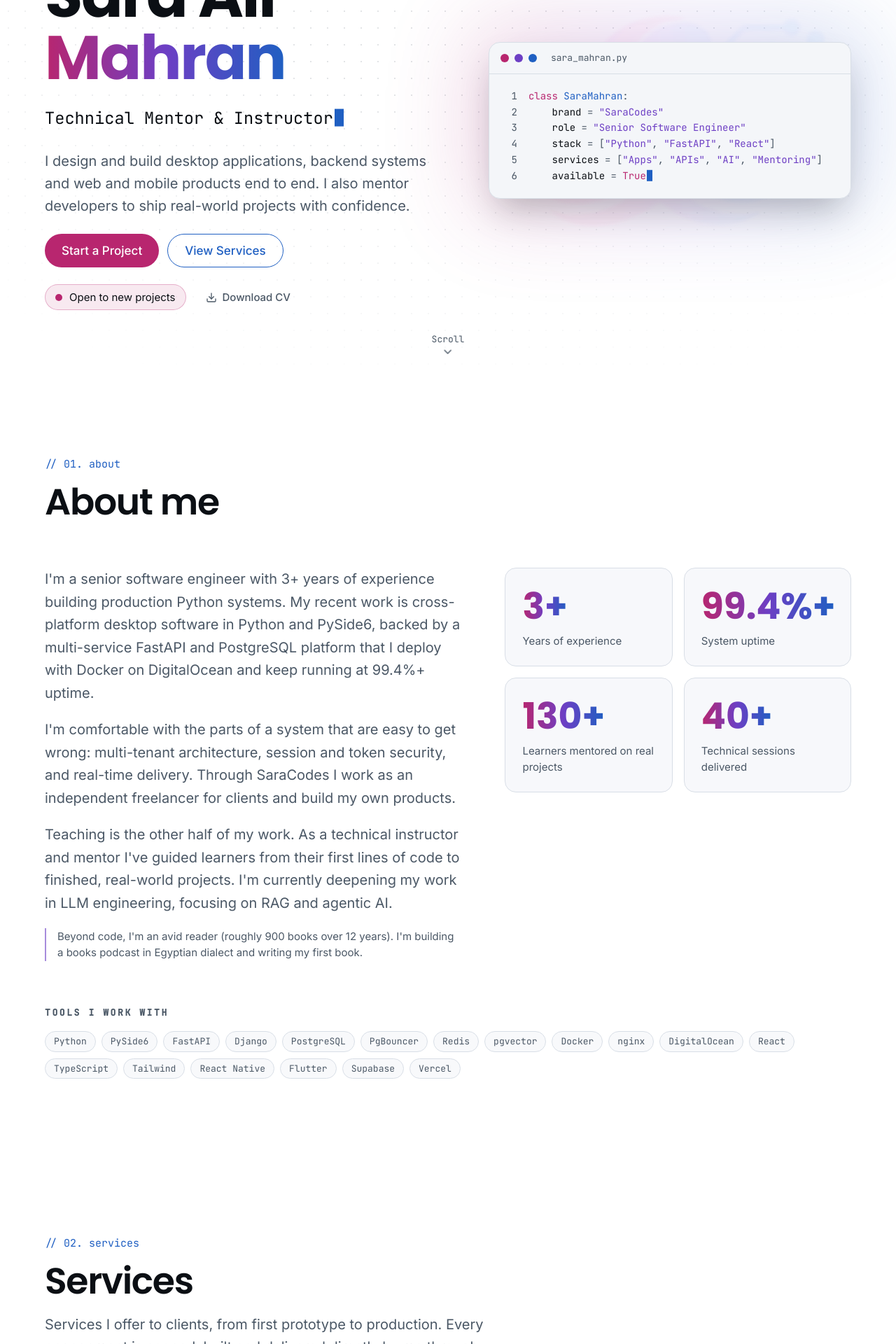
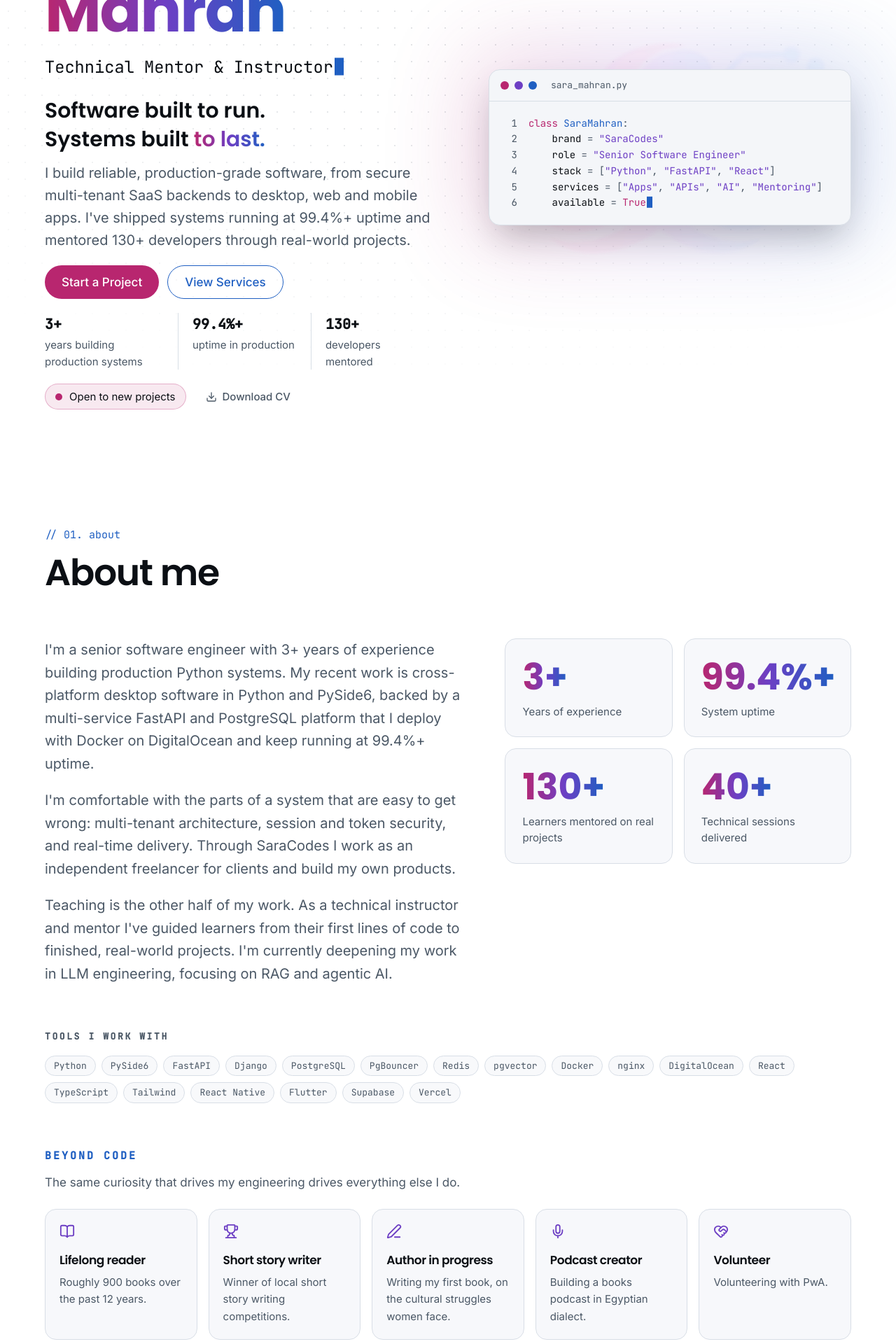
Before and after one commit to SaraMahran/saracodes, a React (Vite) app: page / in a window 1280 px wide. Shown: the part 260-2180 px from the top of the page at 70% size. Built offline with nearby package versions, Linux system fonts and the light colour scheme.

Commit message:
feat(hero): refresh hero copy, add proof strip and a Beyond code block

```diff
--- a/src/data/content.ts
+++ b/src/data/content.ts
@@ -100,8 +100,17 @@ export const content: Content = {
   hero: {
     name: 'Sara Ali Mahran',
     roles: ['Senior Software Engineer', 'Technical Mentor & Instructor', 'Product Builder'],
+    // Shown above the intro; the last two words get the brand gradient.
+    tagline: 'Software built to run. Systems built to last.',
     intro:
-      'I design and build desktop applications, backend systems and web and mobile products end to end. I also mentor developers to ship real-world projects with confidence.',
+      "I build reliable, production-grade software, from secure multi-tenant SaaS backends to desktop, web and mobile apps. I've shipped systems running at 99.4%+ uptime and mentored 130+ developers through real-world projects.",
+    // Compact proof strip under the CTAs.
+    proofLabel: 'Highlights',
+    proof: [
+      { value: '3+', label: 'years building production systems' },
+      { value: '99.4%+', label: 'uptime in production' },
+      { value: '130+', label: 'developers mentored' },
+    ],
     primaryCta: 'Start a Project',
     secondaryCta: 'View Services',
     availability: 'Open to new projects',
@@ -138,9 +147,38 @@ export const content: Content = {
       { label: 'Learners mentored on real projects', value: '130+' },
       { label: 'Technical sessions delivered', value: '40+' },
     ],
-    // optional: delete if not wanted
-    beyondCode:
-      "Beyond code, I'm an avid reader (roughly 900 books over 12 years). I'm building a books podcast in Egyptian dialect and writing my first book.",
+    // Any "(TODO: ...)" inside an item's text is left out when rendering.
+    beyondCode: {
+      heading: 'Beyond code',
+      intro: 'The same curiosity that drives my engineering drives everything else I do.',
+      items: [
+        {
+          icon: 'BookOpen',
+          title: 'Lifelong reader',
+          text: 'Roughly 900 books over the past 12 years.',
+        },
+        {
+          icon: 'Trophy',
+          title: 'Short story writer',
+          text: 'Winner of local short story writing competitions.',
+        },
+        {
+          icon: 'PenLine',
+          title: 'Author in progress',
+          text: 'Writing my first book, on the cultural struggles women face.',
+        },
+        {
+          icon: 'Mic',
+          title: 'Podcast creator',
+          text: 'Building a books podcast in Egyptian dialect.',
+        },
+        {
+          icon: 'HeartHandshake',
+          title: 'Volunteer',
+          text: 'Volunteering with PwA (TODO: full organization name).',
+        },
+      ],
+    },
     statsLabel: 'At a glance',
     techStackHeading: 'Tools I work with',
     techStack: [
@@ -518,7 +556,7 @@ export const content: Content = {
     verifyPrintLabel: 'Verify at',
   },
 
-  // Newest first. Entries with a TODO title are hidden; TODO dates are hidden.
+  // Newest first. Only add finished certifications (entries with a TODO title, issuer or date are hidden).
   certifications: [
     {
       title: 'Forward Program',
@@ -549,11 +587,6 @@ export const content: Content = {
       fileUrl: '/certificates/ibm-microservices.pdf',
       image: '/certificates/ibm-microservices.png',
       credentialUrl: 'https://www.credly.com/badges/2ff96385-b8d7-49f7-8df4-c5b554591721',
-    },
-    {
-      title: 'LLM Engineering: RAG & Agentic AI',
-      issuer: 'Udemy',
-      date: 'TODO: completion date',
     },
   ],
 
--- a/src/lib/todo.ts
+++ b/src/lib/todo.ts
@@ -7,3 +7,17 @@ export const isTodo = (value: unknown): value is Todo =>
 /** True when a value is present and is not a TODO placeholder. */
 export const isFilled = (value: string | undefined | null): value is string =>
   typeof value === 'string' && value.trim() !== '' && !isTodo(value);
+
+/**
+ * Removes inline TODO notes from otherwise real text, e.g.
+ * "Volunteering with PwA (TODO: full organization name)." -> "Volunteering with PwA."
+ * Returns an empty string when the whole value is a TODO placeholder.
+ */
+export function withoutTodo(text: string): string {
+  if (isTodo(text)) return '';
+  return text
+    .replace(/\s*\(\s*TODO:[^)]*\)/g, '')
+    .replace(/\s*\bTODO:.*$/, '')
+    .replace(/\s+([.,;:!?])/g, '$1')
+    .trim();
+}
--- a/src/sections/About.tsx
+++ b/src/sections/About.tsx
@@ -1,12 +1,18 @@
 import { AnimatedStat } from '@/components/AnimatedStat';
 import { ChipList } from '@/components/Chip';
+import { Icon } from '@/components/Icon';
 import { Reveal, RevealItem } from '@/components/Reveal';
 import { Section } from '@/components/Section';
 import { content } from '@/data/content';
-import { isFilled } from '@/lib/todo';
+import { isFilled, withoutTodo } from '@/lib/todo';
 
 const { about } = content;
 const stats = about.stats.filter((stat) => isFilled(stat.value));
+
+// Items render even while their text has an inline "(TODO: ...)" note; only the note is dropped.
+const beyondCodeItems = (about.beyondCode?.items ?? [])
+  .map((item) => ({ ...item, text: withoutTodo(item.text) }))
+  .filter((item) => isFilled(item.title));
 
 export function About() {
   return (
@@ -18,11 +24,6 @@ export function About() {
               {paragraph}
             </RevealItem>
           ))}
-          {isFilled(about.beyondCode) && (
-            <RevealItem as="p" className="border-l-2 border-tertiary/60 pl-4 text-sm text-muted">
-              {about.beyondCode}
-            </RevealItem>
-          )}
         </Reveal>
 
         {stats.length > 0 && (
@@ -48,6 +49,41 @@ export function About() {
         <h3 className="section-label mb-4">{about.techStackHeading}</h3>
         <ChipList items={about.techStack} />
       </Reveal>
+
+      {about.beyondCode && beyondCodeItems.length > 0 && (
+        <div className="mt-14 md:mt-16">
+          <Reveal>
+            <h3 className="font-mono text-sm uppercase tracking-[0.2em] text-primary">
+              {about.beyondCode.heading}
+            </h3>
+            {isFilled(about.beyondCode.intro) && (
+              <p className="mt-3 max-w-2xl text-muted">{about.beyondCode.intro}</p>
+            )}
+          </Reveal>
+
+          <Reveal
+            stagger
+            as="ul"
+            className="mt-6 grid gap-4 sm:grid-cols-2 lg:grid-cols-3 xl:grid-cols-5"
+          >
+            {beyondCodeItems.map((item) => (
+              <RevealItem key={item.title} as="li" className="h-full">
+                {/* Card styles live on this inner element: Reveal sets an inline transform on the
+                    li, which would override the hover lift. */}
+                <article className="h-full rounded-2xl border border-border bg-surface/70 p-5 transition-[transform,border-color] duration-300 hover:border-tertiary motion-safe:hover:-translate-y-1">
+                  <Icon name={item.icon} size={22} className="text-tertiary" />
+                  <h4 className="mt-4 font-heading text-base font-semibold text-text">
+                    {item.title}
+                  </h4>
+                  {item.text && (
+                    <p className="mt-1.5 text-sm leading-relaxed text-muted">{item.text}</p>
+                  )}
+                </article>
+              </RevealItem>
+            ))}
+          </Reveal>
+        </div>
+      )}
     </Section>
   );
 }
--- a/src/sections/Certifications.tsx
+++ b/src/sections/Certifications.tsx
@@ -12,7 +12,7 @@ import { isFilled } from '@/lib/todo';
 import { isHttpUrl, isUsableHref } from '@/lib/url';
 
 const { certificationsUi } = content;
-// Entries with a TODO title, issuer or date (e.g. the LLM Engineering slot) stay hidden.
+// Entries with a TODO title, issuer or date stay hidden.
 const certificates = visibleCertifications;
 
 // Thumbnails are 660 x 510; the frame is 4:3 with object-cover, so nothing shifts while loading.
--- a/src/sections/Hero.tsx
+++ b/src/sections/Hero.tsx
@@ -1,5 +1,6 @@
 import { useReducedMotion } from 'framer-motion';
 import { ChevronDown } from 'lucide-react';
+import { AnimatedStat } from '@/components/AnimatedStat';
 import { AvailabilityBadge } from '@/components/AvailabilityBadge';
 import { CodeWindow } from '@/components/CodeWindow';
 import { DownloadCvLink } from '@/components/DownloadCvLink';
@@ -26,6 +27,16 @@ function splitName(name: string, highlight: string) {
 
 const name = splitName(hero.name, hero.nameHighlight);
 
+/** Splits the tagline so its last two words can take the brand gradient. */
+function splitTagline(text: string) {
+  const words = text.trim().split(/\s+/);
+  const highlight = words.slice(-2).join(' ');
+  const lead = words.slice(0, -2).join(' ');
+  return { lead: lead ? `${lead} ` : '', highlight };
+}
+
+const tagline = splitTagline(hero.tagline);
+
 const BlinkingCursor = ({ className = '' }: { className?: string }) => (
   <span
     aria-hidden="true"
@@ -41,11 +52,11 @@ export function Hero() {
     <Section
       id="hero"
       hideHeader
-      spacing="pt-12 pb-28 sm:pt-16 lg:py-24"
+      spacing="pt-10 pb-24 sm:pt-14 lg:pb-14 lg:pt-8"
       className="relative flex items-center lg:min-h-[calc(100svh-4rem)]"
     >
       <div className="grid items-center gap-12 lg:grid-cols-[1.1fr_1fr] lg:gap-16">
-        <Reveal stagger className="flex min-w-0 flex-col items-start gap-6">
+        <Reveal stagger className="flex min-w-0 flex-col items-start gap-4 xl:gap-5">
           <RevealItem as="p" className="font-mono text-sm text-primary">
             {hero.greeting}
             <BlinkingCursor className="ml-1 h-[1.1em]" />
@@ -72,7 +83,15 @@ export function Hero() {
             </span>
           </RevealItem>
 
-          <RevealItem as="p" className="max-w-xl text-lg text-muted">
+          <RevealItem
+            as="p"
+            className="max-w-xl text-balance font-heading text-2xl font-semibold leading-snug text-text"
+          >
+            {tagline.lead}
+            <span className="text-brand-gradient">{tagline.highlight}</span>
+          </RevealItem>
+
+          <RevealItem as="p" className="-mt-2 max-w-xl text-lg text-muted">
             {hero.intro}
           </RevealItem>
 
@@ -91,6 +110,25 @@ export function Hero() {
             >
               {hero.secondaryCta}
             </a>
+          </RevealItem>
+
+          <RevealItem>
+            <ul aria-label={hero.proofLabel} className="grid w-full max-w-xl grid-cols-3">
+              {/* One row of three: number over label, separated by subtle dividers. Labels wrap
+                  inside their column on narrow screens. */}
+              {hero.proof.map((item) => (
+                <li
+                  key={item.label}
+                  className="flex flex-col gap-0.5 border-l border-border px-3 first:border-l-0 first:pl-0 sm:px-5"
+                >
+                  <AnimatedStat
+                    value={item.value}
+                    className="font-mono text-lg font-semibold text-text"
+                  />
+                  <span className="text-xs leading-snug text-muted sm:text-sm">{item.label}</span>
+                </li>
+              ))}
+            </ul>
           </RevealItem>
 
           <RevealItem className="flex flex-wrap items-center gap-x-4 gap-y-3">
@@ -124,7 +162,7 @@ export function Hero() {
         href="#about"
         onClick={(event) => handleAnchorClick(event, 'about')}
         aria-label={hero.scrollHintLabel}
-        className="no-print absolute bottom-6 left-1/2 flex -translate-x-1/2 flex-col items-center gap-1 rounded-md font-mono text-xs text-muted no-underline hover:text-tertiary"
+        className="no-print absolute bottom-6 left-1/2 flex -translate-x-1/2 flex-col items-center gap-1 rounded-md font-mono text-xs text-muted no-underline hover:text-tertiary lg:[@media(max-height:940px)]:hidden"
       >
         <span aria-hidden="true">{hero.scrollHint}</span>
         <ChevronDown size={18} aria-hidden className="motion-safe:animate-bounce" />
```
Also changed, not shown: src/data/types.ts (+16 -1 lines), src/lib/icons.ts (+10 -0 lines).
